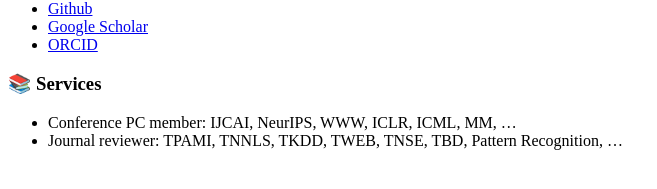
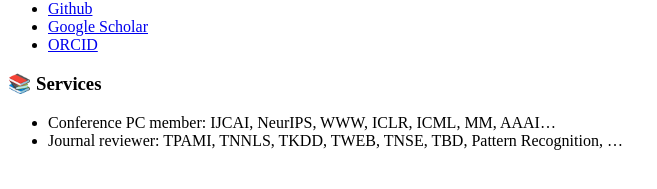
Before and after one commit to Cuiying-Huo/Cuiying-Huo.github.io, a Jekyll site: the page built from _pages/includes/others.md, in a window 1280 px wide. Shown: the part 325-514 px from the top of the page, without its empty margins (0-657 px from the left). Built offline with Jekyll 4.4.1, drawn with Linux system fonts in a browser that asks for light colours; our own code applies the rules of GitHub Pages for plain Markdown files.

Commit message:
Update others.md

```diff
--- a/_pages/includes/others.md
+++ b/_pages/includes/others.md
@@ -1,3 +1,3 @@
 # 📚 Services
-- Conference PC member: IJCAI, NeurIPS, WWW, ICLR, ICML, MM, ...
+- Conference PC member: IJCAI, NeurIPS, WWW, ICLR, ICML, MM, AAAI...
 - Journal reviewer: TPAMI, TNNLS, TKDD, TWEB, TNSE, TBD, Pattern Recognition, ...
```
